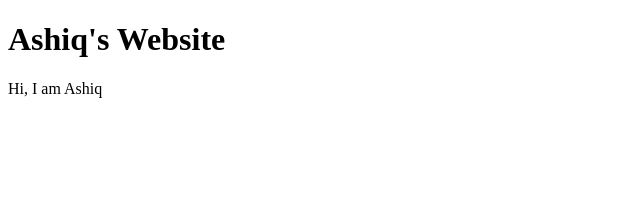
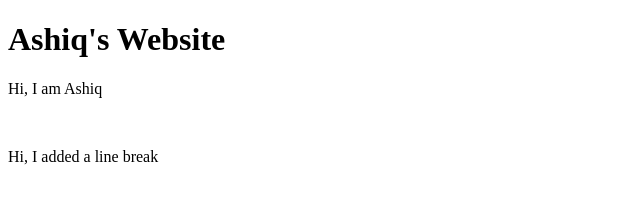
Before and after one commit to ashiq-demo/ashiq-demo.github.io, a plain HTML site: page index.html in a window 1280 px wide. Shown: the whole page, without its empty margins (0-640 px from the left). Drawn offline with Linux system fonts and the light colour scheme.

Commit message:
Update index.html

```diff
--- a/index.html
+++ b/index.html
@@ -7,5 +7,7 @@
 
 <h1>Ashiq's Website</h1>
 <p>Hi, I am Ashiq</p>
+<br>
+  <p>Hi, I added a line break</p>
 </body>
 </html>
```
